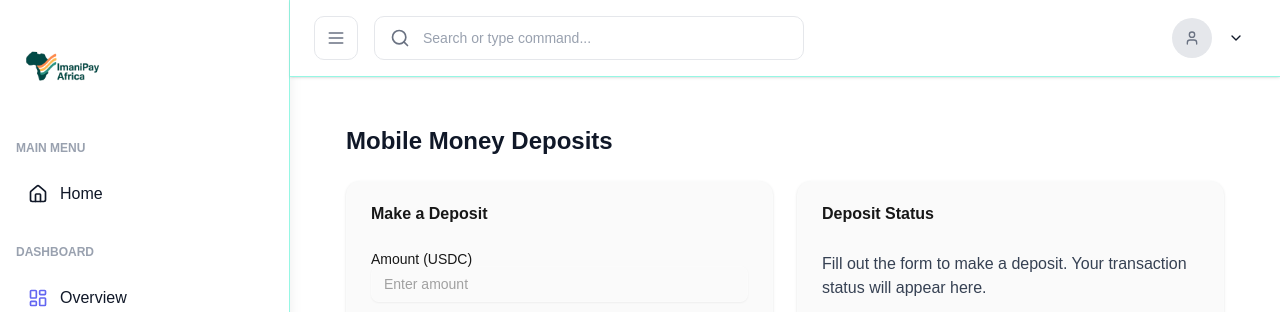
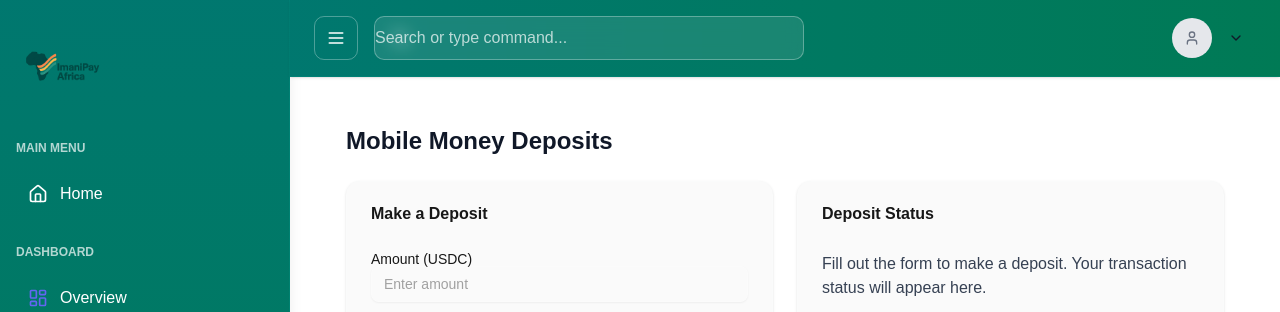
Before and after one commit to Mosuhli-Coder/imanipay-frontend, a Next.js app: page /dashboard/banking/deposits in a window 1280 px wide. Shown: the top 312 px of the page. Built offline with nearby package versions, Linux system fonts and the light colour scheme; no server answers; sample sign-in values are in the browser's storage.

Commit message:
`Updated AppHeader and Sidebar components with new styles`

```diff
--- a/components/dashboard/general/AppHeader.tsx
+++ b/components/dashboard/general/AppHeader.tsx
@@ -43,11 +43,11 @@ const AppHeader: React.FC = () => {
     }, []);
 
     return (
-        <header className="sticky top-0 flex w-full bg-white border-teal-200 z-99999 dark:border-[#121212] dark:bg-[#0A0A0A] lg:border-b shadow-sm">
+        <header className="sticky top-0 flex w-full bg-gradient-to-r from-teal-700 to-emerald-700 border-b border-teal-600/30 z-99999 lg:border-b shadow-sm">
             <div className="flex flex-col items-center justify-between grow lg:flex-row lg:px-6">
-                <div className="flex items-center justify-between w-full gap-2 px-3 py-3 border-b border-gray-200 dark:border-[#121212] sm:gap-4 lg:justify-normal lg:border-b-0 lg:px-0 lg:py-4">
+                <div className="flex items-center justify-between w-full gap-2 px-3 py-3 border-b border-teal-600/30 sm:gap-4 lg:justify-normal lg:border-b-0 lg:px-0 lg:py-4">
                     <button
-                        className="items-center justify-center w-10 h-10 text-gray-500 border-gray-200 rounded-lg z-99999 dark:border-[#121212] lg:flex dark:text-gray-400 lg:h-11 lg:w-11 lg:border"
+                        className="items-center justify-center w-10 h-10 text-white border-white/30 rounded-lg z-99999 lg:flex lg:h-11 lg:w-11 lg:border"
                         onClick={handleToggle}
                         aria-label="Toggle Sidebar"
                     >
@@ -60,7 +60,7 @@ const AppHeader: React.FC = () => {
 
                     <button
                         onClick={toggleApplicationMenu}
-                        className="flex items-center justify-center w-10 h-10 text-gray-700 rounded-lg z-99999 hover:bg-gray-100 dark:text-gray-400 dark:hover:bg-gray-800 lg:hidden"
+                        className="flex items-center justify-center w-10 h-10 text-white rounded-lg z-99999 hover:bg-white/20 lg:hidden"
                     >
                         <MoreHorizontal className="w-5 h-5" />
                     </button>
@@ -69,13 +69,13 @@ const AppHeader: React.FC = () => {
                         <form>
                             <div className="relative">
                                 <span className="absolute -translate-y-1/2 left-4 top-1/2 pointer-events-none">
-                                    <Search className="w-5 h-5 text-gray-500 dark:text-gray-400" />
+                                    <Search className="w-5 h-5 text-white/70" />
                                 </span>
                                 <input
                                     ref={inputRef}
                                     type="text"
                                     placeholder="Search or type command..."
-                                    className="dark:bg-dark-900 h-11 w-full rounded-lg border border-gray-200 bg-transparent py-2.5 pl-12 pr-14 text-sm text-gray-800 shadow-theme-xs placeholder:text-gray-400 focus:border-brand-300 focus:outline-hidden focus:ring-3 focus:ring-brand-500/10 dark:border-[#121212] dark:bg-gray-900 dark:text-white/90 dark:placeholder:text-white/30 dark:focus:border-brand-800 xl:w-[430px]"
+                                    className="bg-white/10 backdrop-blur-sm h-11 w-full rounded-lg border border-white/30 text-white placeholder:text-white/70 focus:border-white/50 focus:outline-hidden focus:ring-3 focus:ring-white/20 xl:w-[430px]"
                                 />
                                 {/* <button className="absolute right-2.5 top-1/2 inline-flex -translate-y-1/2 items-center gap-0.5 rounded-lg border border-gray-200 bg-gray-50 px-[7px] py-[4.5px] text-xs -tracking-[0.2px] text-gray-500 dark:border-[#121212] dark:bg-white/[0.03] dark:text-gray-400">
                                     <span> ⌘ </span>
--- a/components/dashboard/general/Sidebar.tsx
+++ b/components/dashboard/general/Sidebar.tsx
@@ -168,7 +168,7 @@ const AppSidebar: React.FC = () => {
 
     return (
         <aside
-            className={`fixed mt-16 flex flex-col lg:mt-0 top-0 left-0 bg-white dark:bg-[#0A0A0A] dark:text-gray-50 dark:border-[#121212] text-gray-900 h-screen transition-all duration-300 ease-in-out z-50 border-r border-teal-200 shadow-lg ${isExpanded || isMobileOpen
+            className={`fixed mt-16 flex flex-col lg:mt-0 top-0 left-0 bg-gradient-to-b from-teal-700 to-emerald-700 text-white h-screen transition-all duration-300 ease-in-out z-50 border-r border-teal-600/30 shadow-lg ${isExpanded || isMobileOpen
                 ? "w-[290px]"
                 : isHovered
                     ? "w-[290px]"
@@ -197,7 +197,7 @@ const AppSidebar: React.FC = () => {
                     <div className="flex flex-col gap-6">
                         <div>
                             <h2
-                                className={`mb-3 text-xs uppercase font-semibold leading-5 text-gray-400 flex items-center ${!isExpansionState ? "justify-center" : "justify-start"
+                                className={`mb-3 text-xs uppercase font-semibold leading-5 text-white/70 flex items-center ${!isExpansionState ? "justify-center" : "justify-start"
                                     }`}
                             >
                                 {isExpansionState ? "Main Menu" : <MoreHorizontal className="w-4 h-4" />}
@@ -207,7 +207,7 @@ const AppSidebar: React.FC = () => {
 
                         <div>
                             <h2
-                                className={`mb-3 text-xs uppercase font-semibold leading-5 text-gray-400 flex items-center ${!isExpansionState ? "justify-center" : "justify-start"
+                                className={`mb-3 text-xs uppercase font-semibold leading-5 text-white/70 flex items-center ${!isExpansionState ? "justify-center" : "justify-start"
                                     }`}
                             >
                                 {isExpansionState ? "Dashboard" : <MoreHorizontal className="w-4 h-4" />}
```
